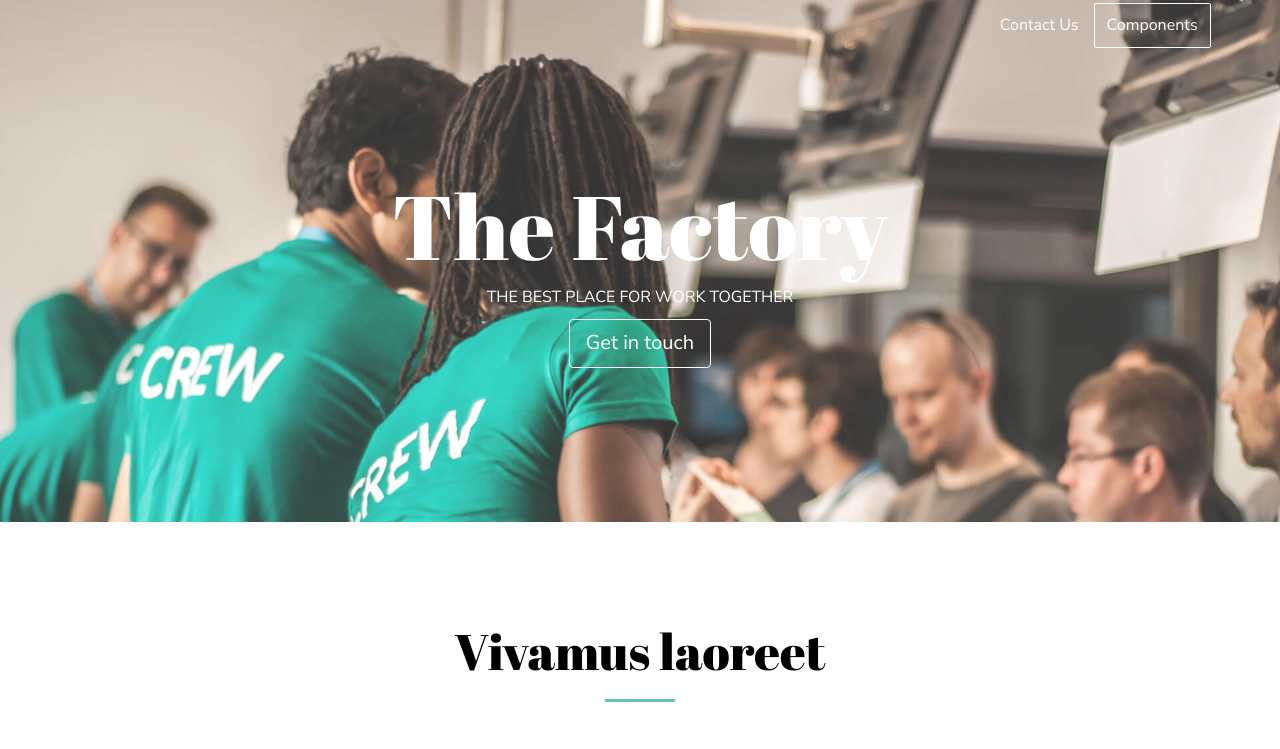
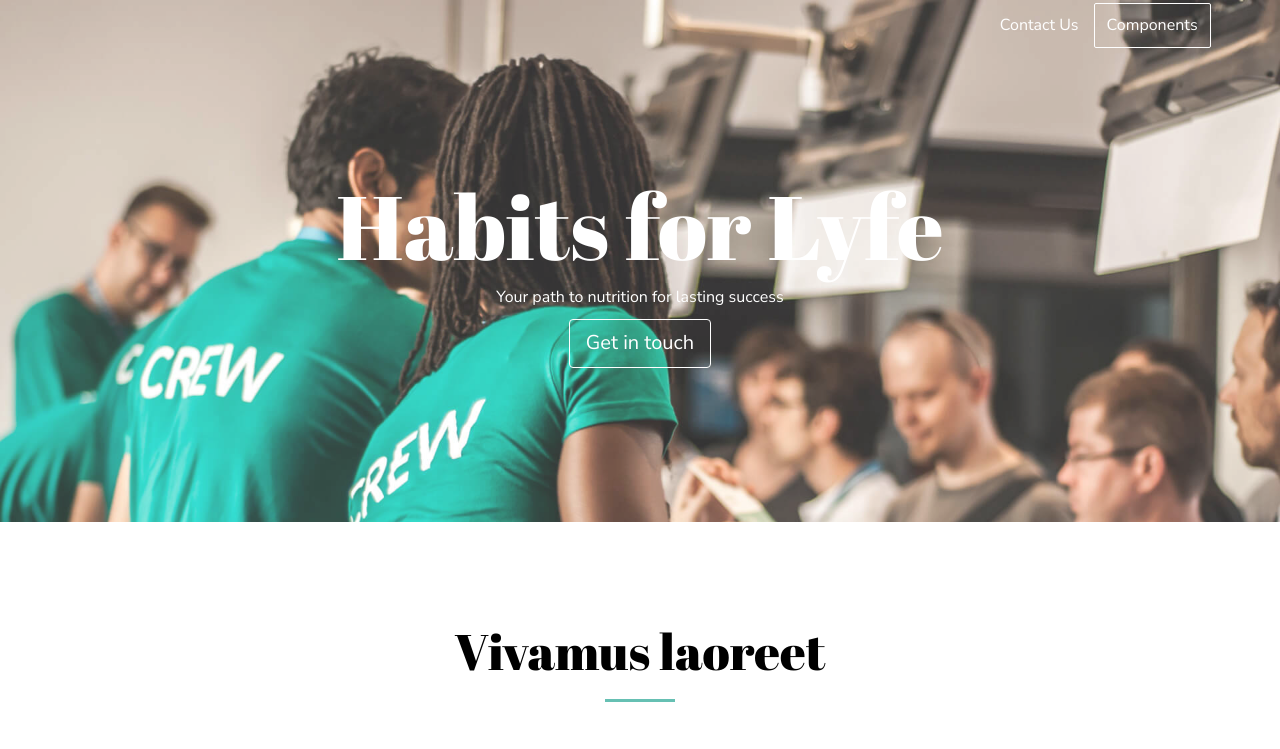
Before and after one commit to gbeemer02/lyfe.github.io, a plain HTML site: page index.html in a window 1280 px wide. Shown: the top 749 px of the page. Drawn offline with Linux system fonts and the light colour scheme; some packages are replaced by stand-ins of ours.

Commit message:
Title change

```diff
--- a/index.html
+++ b/index.html
@@ -61,8 +61,8 @@
     <div class="container">
         <div class="row">
             <div class="col-xs-12">
-                <h1>The Factory</h1>
-                <p class="">THE BEST PLACE FOR WORK TOGETHER</p>
+                <h1>Habits for Lyfe</h1>
+                <p class="">Your path to nutrition for lasting success</p>
                 <a href="#contact-section-container" class="btn btn-primary btn-lg anchor-link" title="">Get in touch</a>
             </div>
         </div>
```
Also changed, not shown: 1 other file.
